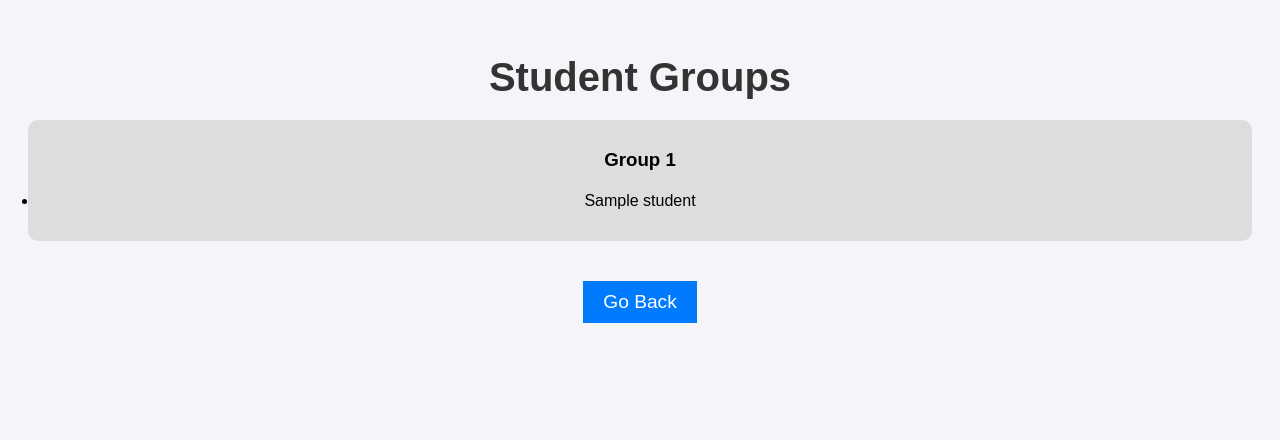
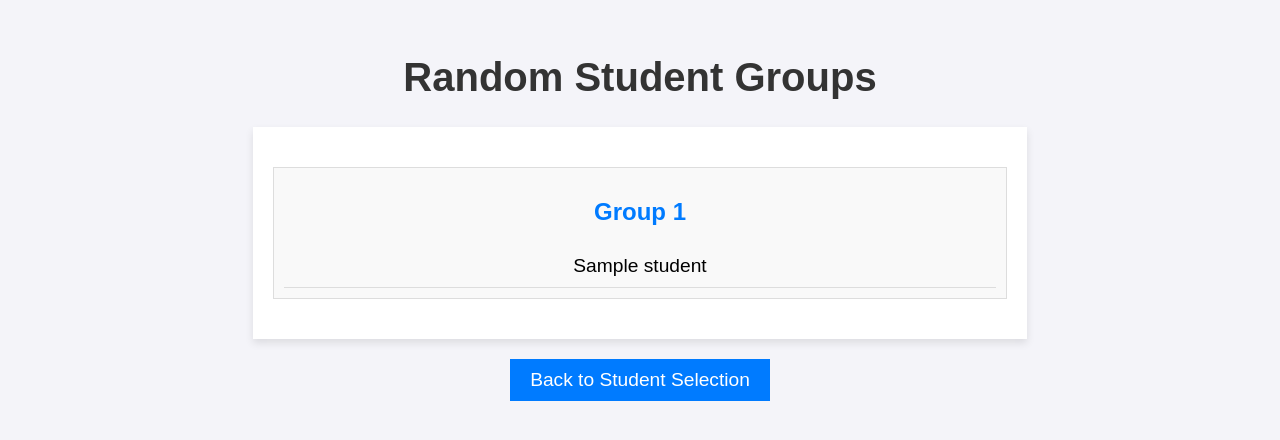
Before and after one commit to SassZeyn/Random_Student_Selector, a Django app: template selector/templates/selector/groups.html in a window 1280 px wide. Shown: the top 440 px of the page. Run offline with Django 5.2, Linux system fonts and the light colour scheme; the template is opened without the code that fills it: most values are stand-ins (such as "Sample title", 1, 10 or a date in 2020).

Commit message:
Initial commit

```diff
--- a/random_selector/urls.py
+++ b/random_selector/urls.py
@@ -1,8 +1,9 @@
 from django.urls import path
-from . import views  # Import from the current app
+from . import views
 
 urlpatterns = [
     path('', views.select_random_student, name='select_random_student'),  # The main view
-    path('add-student/', views.add_student, name='add_student'),          # URL to add students
-    path('group-students/', views.group_students, name='group_students'),  # URL for grouping students
+    path('add-student/', views.add_student, name='add_student'),  # Add student URL
+    path('delete-student/<str:student_name>/', views.delete_student, name='delete_student'),  # Delete student URL
+    path('group-students/', views.group_students, name='group_students'),  # Group students URL
 ]
--- a/selector/templates/selector/groups.html
+++ b/selector/templates/selector/groups.html
@@ -3,73 +3,92 @@
 <head>
     <meta charset="UTF-8">
     <meta name="viewport" content="width=device-width, initial-scale=1.0">
-    <title>Student Groups</title>
+    <title>Random Student Groups</title>
     <style>
         body {
             font-family: Arial, sans-serif;
+            background-color: #f4f4f9;
             text-align: center;
-            background-color: #f4f4f9;
             padding: 20px;
         }
 
         h1 {
             font-size: 2.5em;
-            margin-bottom: 20px;
             color: #333;
         }
 
-        .group {
-            margin-bottom: 20px;
-            padding: 10px;
-            background-color: #ddd;
-            border-radius: 10px;
-            list-style-type: none;
+        .group-container {
+            width: 60%;
+            margin: 0 auto;
+            box-shadow: 0px 4px 8px rgba(0, 0, 0, 0.1);
+            background-color: white;
+            padding: 20px;
         }
 
-        .group h3 {
-            margin-bottom: 10px;
+        .group {
+            margin: 20px 0;
+            padding: 10px;
+            background-color: #f9f9f9;
+            border: 1px solid #ddd;
         }
 
-        ul {
-            padding: 0;
+        .group h2 {
+            color: #007bff;
         }
 
-        li {
-            padding: 5px;
+        .student-list {
+            list-style-type: none; /* Remove bullet points */
+            padding-left: 0; /* Align text properly */
+            margin: 0;
         }
 
-        .btn {
-            padding: 10px 20px;
+        .student-list li {
+            padding: 10px;
             font-size: 1.2em;
+            border-bottom: 1px solid #ddd;
+            background-color: white;
+        }
+
+        .student-list li:nth-child(odd) {
+            background-color: #f9f9f9;
+        }
+
+        /* Button styling for consistency */
+        .btn-blue {
             background-color: #007bff;
             color: white;
             border: none;
+            padding: 10px 20px;
+            font-size: 1.2em;
             cursor: pointer;
             margin-top: 20px;
             transition: background-color 0.3s ease;
         }
 
-        .btn:hover {
+        .btn-blue:hover {
             background-color: #0056b3;
         }
+
     </style>
 </head>
 <body>
 
-    <h1>Student Groups</h1>
+    <h1>Random Student Groups</h1>
 
-    {% for group in groups %}
+    <div class="group-container">
+        {% for group in groups %}
         <div class="group">
-            <h3>Group {{ forloop.counter }}</h3>
-            <ul>
+            <h2>Group {{ forloop.counter }}</h2>
+            <ul class="student-list">
                 {% for student in group %}
-                    <li>{{ student }}</li>
+                <li>{{ student }}</li>
                 {% endfor %}
             </ul>
         </div>
-    {% endfor %}
+        {% endfor %}
+    </div>
 
-    <button class="btn" onclick="window.location.href='{% url 'select_random_student' %}'">Go Back</button>
+    <button class="btn-blue" onclick="window.location.href='{% url 'select_random_student' %}'">Back to Student Selection</button>
 
 </body>
 </html>
```
Also changed, not shown: random_selector/views.py (+39 -5 lines), selector/templates/selector/select.html (+16 -1 lines).
